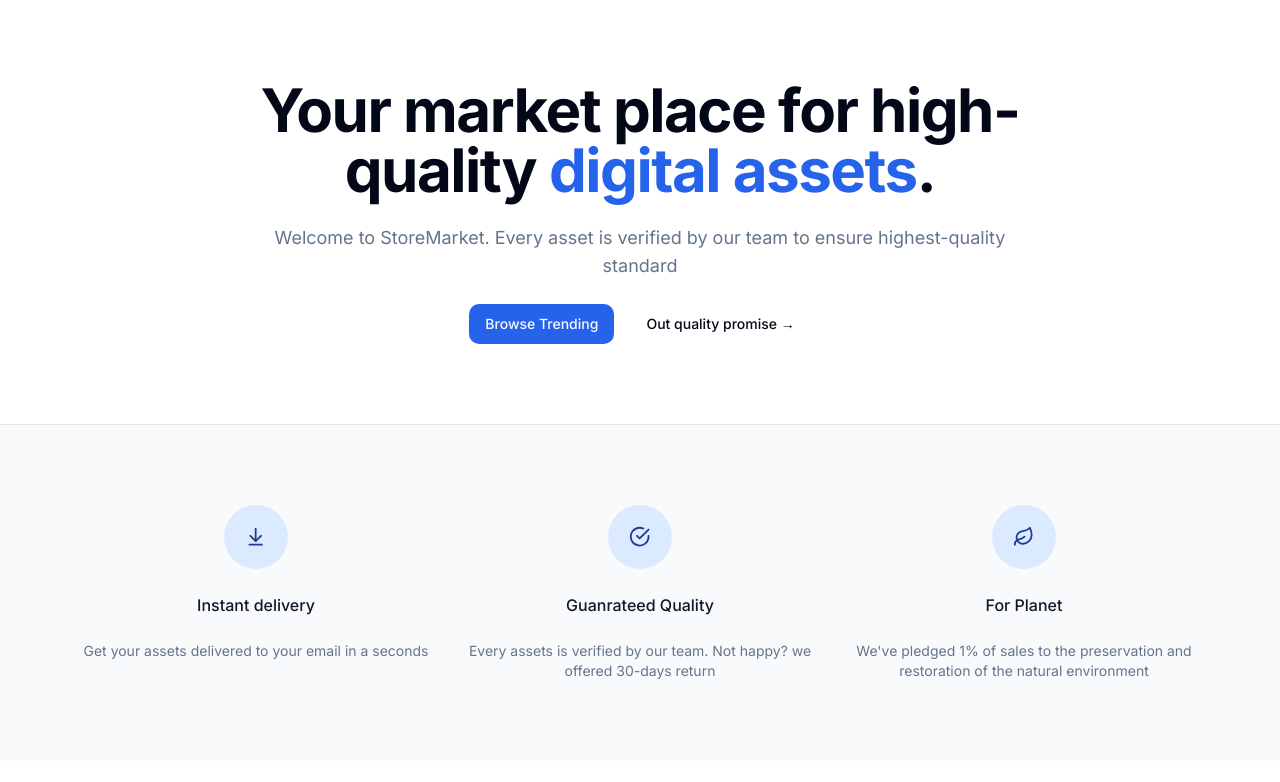
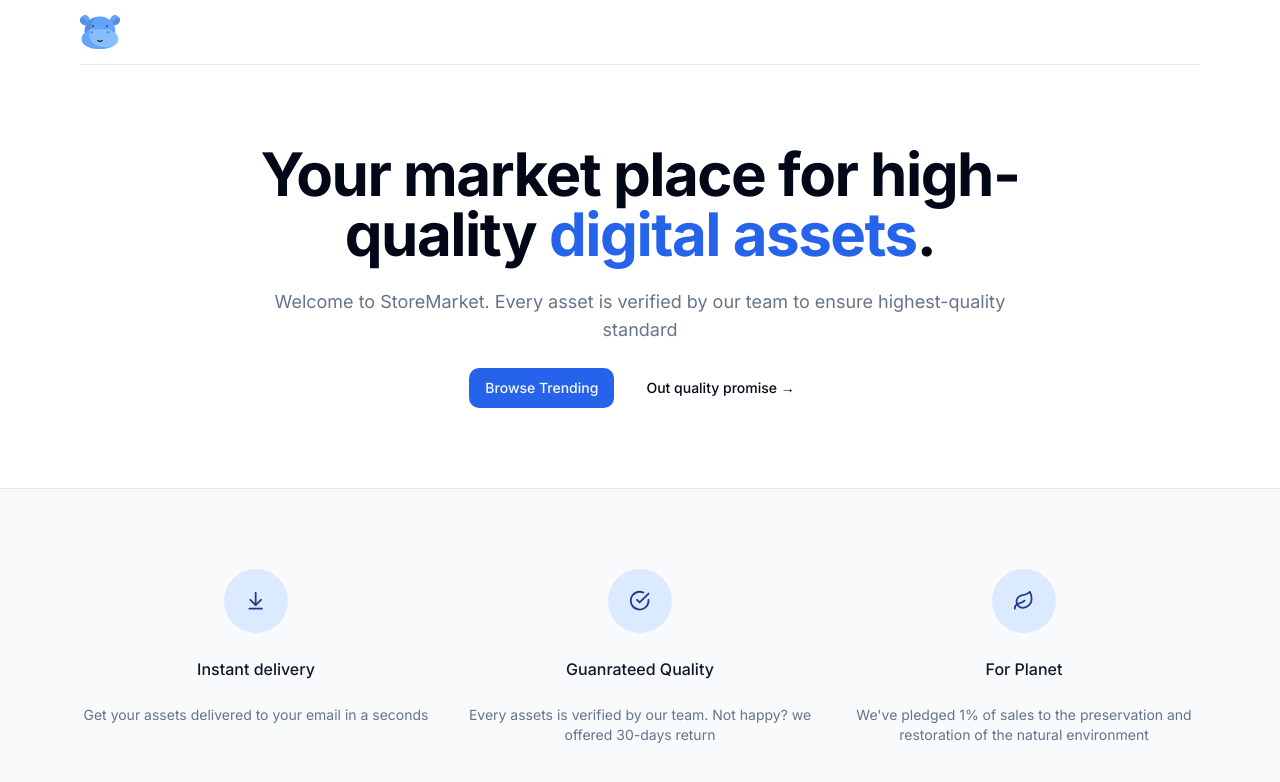
Before and after one commit to TWilluan/MarketPlace, a Next.js app in the folder marketplace/: page / in a window 1280 px wide. Shown: the top 782 px of the page. Built offline with nearby package versions, Linux system fonts and the light colour scheme.

Commit message:
add navbar

```diff
--- a/marketplace/src/app/layout.tsx
+++ b/marketplace/src/app/layout.tsx
@@ -2,6 +2,7 @@
 import { Inter } from "next/font/google";
 import "./globals.css";
 import { cn } from "@/lib/utils";
+import Navbar from "@/components/NavBar";
 
 const inter = Inter({ subsets: ["latin"] });
 
@@ -21,6 +22,7 @@
         className={cn("relative h-full font-sans antialiased", inter.className)}
       >
         <main className="relative flex flex-col min-h-screen">
+          <Navbar />
           <div className="flex-grow flex-1">{children}</div>
         </main>
       </body>
--- /dev/null
+++ b/marketplace/src/components/Icons.tsx
@@ -0,0 +1,89 @@
+import { LucideProps } from "lucide-react";
+
+export const Icons = {
+  logo: (props: LucideProps) => (
+    <svg {...props} viewBox="0 0 512 512">
+      <g>
+        <path
+          d="M105.67 56.012c24.601 24.601 41.244 81.13 16.643 105.731s-81.13 7.958-105.731-16.643-20.623-60.509 3.978-85.11 60.509-28.579 85.11-3.978z"
+          fill="#60a5fa"
+          data-original="#abdfeb"
+          opacity="1"
+        ></path>
+        <path
+          d="M111.097 169.375c-9.754-53.933-61.535-93.098-102.131-94.531-13.495 22.793-12.381 50.26 7.615 70.256 21.368 21.367 66.817 36.724 94.516 24.275z"
+          fill="#558ce7"
+          data-original="#8bcdd8"
+          opacity="1"
+        ></path>
+        <path
+          d="M406.33 56.012c-24.601 24.601-41.244 81.13-16.643 105.731s81.13 7.958 105.731-16.643 20.623-60.509-3.978-85.11-60.509-28.579-85.11-3.978z"
+          fill="#60a5fa"
+          data-original="#abdfeb"
+          opacity="1"
+        ></path>
+        <path
+          d="M400.903 169.375c9.754-53.933 61.535-93.098 102.13-94.531 13.495 22.793 12.381 50.26-7.615 70.256-21.367 21.367-66.816 36.724-94.515 24.275z"
+          fill="#558ce7"
+          data-original="#8bcdd8"
+          opacity="1"
+        ></path>
+        <ellipse
+          cx="256"
+          cy="244.04"
+          rx="196.34"
+          ry="186.42"
+          fill="#60a5fa"
+          data-original="#abdfeb"
+          opacity="1"
+        ></ellipse>
+        <path
+          d="M165.588 196.685a7.5 7.5 0 0 1-7.5-7.5v-15.008a7.5 7.5 0 0 1 15 0v15.008a7.5 7.5 0 0 1-7.5 7.5zM346.412 196.685a7.5 7.5 0 0 1-7.5-7.5v-15.008a7.5 7.5 0 0 1 15 0v15.008a7.5 7.5 0 0 1-7.5 7.5z"
+          fill="#222222"
+          data-original="#464d59"
+          opacity="1"
+        ></path>
+        <path
+          d="M212.03 62.322c-87.266 18.957-152.372 93.12-152.372 181.723 0 102.957 87.905 186.42 196.342 186.42 19.952 0 39.204-2.835 57.346-8.087C85.074 329.977 119.169 118.281 212.03 62.322z"
+          fill="#558ce7"
+          data-original="#8bcdd8"
+          opacity="1"
+        ></path>
+        <path
+          d="M409.201 247.067c-3.993-1.525-7.205-4.522-9.287-8.256-7.292-13.082-21.262-21.931-37.303-21.931a42.466 42.466 0 0 0-25.912 8.775c-2.706 2.072-6.138 2.964-9.522 2.563-22.448-2.662-46.36-3.941-71.178-3.941-24.818 0-48.73 1.279-71.178 3.941-3.384.401-6.816-.491-9.522-2.563a42.466 42.466 0 0 0-25.912-8.775c-16.04 0-30.01 8.85-37.303 21.931-2.081 3.734-5.293 6.731-9.287 8.256-49.69 18.976-81.141 50.52-81.141 97.301 0 85.459 104.919 128.202 234.342 128.202S490.34 429.827 490.34 344.368c.002-46.782-31.448-78.325-81.139-97.301z"
+          fill="#87befb"
+          data-original="#b9e8ef"
+          opacity="1"
+        ></path>
+        <path
+          d="M256 383.302a44.19 44.19 0 0 1-33.317-15.175 7.5 7.5 0 0 1 11.309-9.855 29.192 29.192 0 0 0 22.009 10.03 29.195 29.195 0 0 0 22.009-10.03 7.501 7.501 0 0 1 11.309 9.855A44.197 44.197 0 0 1 256 383.302z"
+          fill="#222222"
+          data-original="#464d59"
+          opacity="1"
+        ></path>
+        <circle
+          cx="149.39"
+          cy="259.56"
+          r="15.519"
+          fill="#558ce7"
+          data-original="#8bcdd8"
+          opacity="1"
+        ></circle>
+        <circle
+          cx="362.61"
+          cy="259.56"
+          r="15.519"
+          fill="#558ce7"
+          data-original="#8bcdd8"
+          opacity="1"
+        ></circle>
+        <path
+          d="M416.18 443.185c-246.851 43.269-311.115-113.303-300.169-158.197.615-2.522.695-5.142.379-7.719-2.455-20.031 5.053-45.274 18.266-57.764a42.819 42.819 0 0 0-22.705 19.548c-2.002 3.647-5.171 6.496-9.059 7.978-49.745 18.972-81.235 50.526-81.235 97.337 0 85.459 104.919 128.202 234.342 128.202 61.953 0 118.279-9.801 160.181-29.385z"
+          fill="#60a5fa"
+          data-original="#abdfeb"
+          opacity="1"
+        ></path>
+      </g>
+    </svg>
+  )
+};
--- /dev/null
+++ b/marketplace/src/components/NavBar.tsx
@@ -0,0 +1,32 @@
+import Link from "next/link";
+import MaxWidthWrapper from "./MaxWidthWrapper";
+import { Icons } from "./Icons";
+import NavItems from "./NavItems";
+
+const Navbar = () => {
+  return <>
+    <div className="bg-white sticky z-50 top-0 inset-x-0 h-16">
+        <header className="relative bg-white">
+            <MaxWidthWrapper>
+                <div className="border-b border-gray-200">
+                    <div className="flex h-16 items-center">
+                        {/* TODO: Mobile nav*/}
+
+                        <div className="ml-4 flex lg:ml-0">
+                            <Link href="/">
+                                <Icons.logo className="h-10 w-10"/>
+                            </Link>
+                        </div>
+
+                        <div className="hidden z-50 lg:ml-8 lg:block lg:self-stretch">
+                            <NavItems />
+                        </div>
+                    </div>
+                </div>
+            </MaxWidthWrapper>
+        </header>
+    </div>
+  </>;
+};
+
+export default Navbar;
--- /dev/null
+++ b/marketplace/src/components/NavItems.tsx
@@ -0,0 +1,17 @@
+"use client"
+
+import { useState } from "react";
+
+const NavItems = () => {
+    const [activeIndex, setActiveIndex] = useState<null | number>(null)
+
+    return (
+        <>
+            <div className="flex gap-4 h-full">
+
+            </div>
+        </>
+    )
+};
+
+export default NavItems;
```
